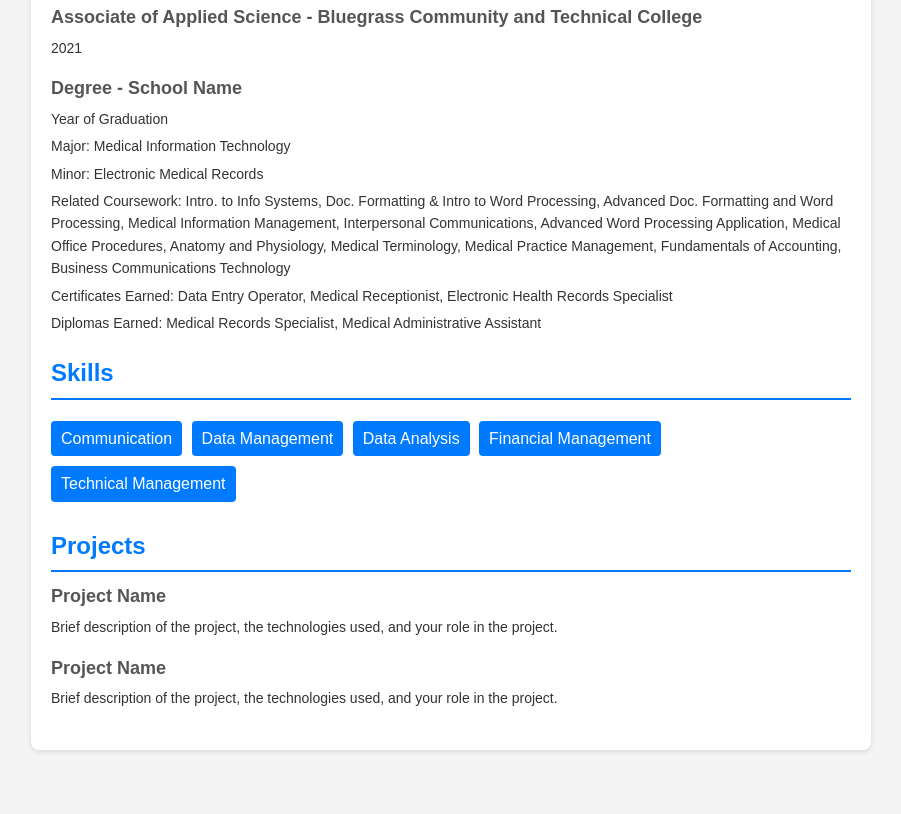
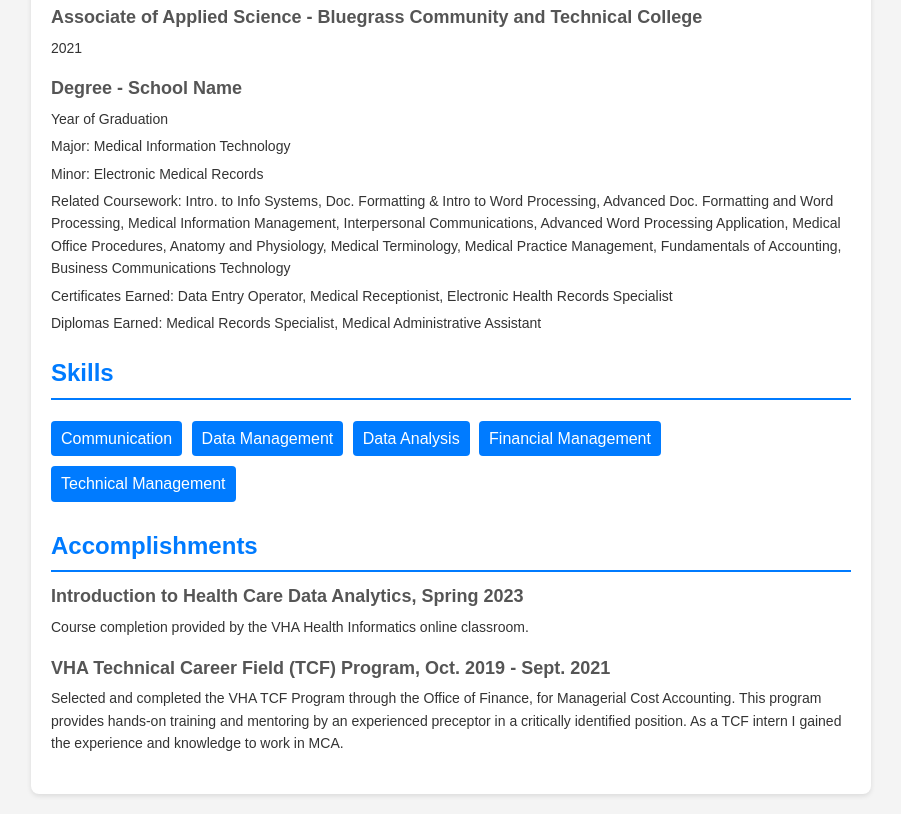
Before and after one commit to MH-Kentucky/MH-Kentucky.github.io, a plain HTML site: page index.html in a window 1280 px wide. Shown: the part 1204-2018 px from the top of the page, without its empty margins (189-1090 px from the left). Before the commit the page ends 1974 px from the top, so only its background shows below. Drawn offline with Linux system fonts and the light colour scheme.

Commit message:
Removed Projects and added Accomplishments and details.

```diff
--- a/index.html
+++ b/index.html
@@ -146,19 +146,17 @@
                 </div>
             </section>
             <section class="section">
-                <h2>Projects</h2>
+                <h2>Accomplishments</h2>
                 <div class="item">
-                    <h3>Project Name</h3>
+                    <h3>Introduction to Health Care Data Analytics, Spring 2023</h3>
                     <p>
-                        Brief description of the project, the technologies used,
-                        and your role in the project.
+                        Course completion provided by the VHA Health Informatics online classroom.
                     </p>
                 </div>
                 <div class="item">
-                    <h3>Project Name</h3>
+                    <h3>VHA Technical Career Field (TCF) Program, Oct. 2019 - Sept. 2021</h3>
                     <p>
-                        Brief description of the project, the technologies used,
-                        and your role in the project.
+                        Selected and completed the VHA TCF Program through the Office of Finance, for Managerial Cost Accounting. This program provides hands-on training and mentoring by an experienced preceptor in a critically identified position. As a TCF intern I gained the experience and knowledge to work in MCA.
                     </p>
                 </div>
             </section>
```
